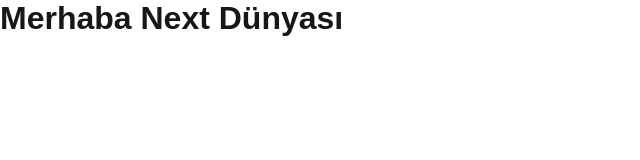
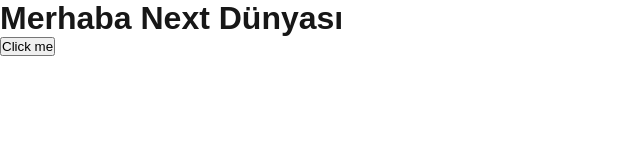
Before and after one commit to gayedinc/my-next-app, a Next.js app: page / in a window 1280 px wide. Shown: the top 160 px of the page, without its empty margins (0-640 px from the left). Built offline with nearby package versions, Linux system fonts and the light colour scheme.

Commit message:
path değişikliği yapıldı ve button.jsx dosyası eklendi

```diff
--- /dev/null
+++ b/app/components/Button.jsx
@@ -0,0 +1,5 @@
+export default function Button() {
+  return (
+    <button>Click me</button>
+  )
+}
--- a/app/page.js
+++ b/app/page.js
@@ -1,9 +1,13 @@
 import Image from "next/image";
 import styles from "./page.module.css";
+import Button from "@components/Button"
 
 export default function Page() {
   return (
-    <h1>Merhaba Next Dünyası</h1>
+    <>
+      <h1>Merhaba Next Dünyası</h1>
+      <Button />
+    </>
   )
 }
 
--- a/jsconfig.json
+++ b/jsconfig.json
@@ -1,7 +1,11 @@
 {
   "compilerOptions": {
+    "baseUrl": "app/",
     "paths": {
-      "@/*": ["./*"]
+      // "@/*": ["./*"]
+      "@components/*": [
+        "components/*"
+      ]
     }
   }
 }
```
